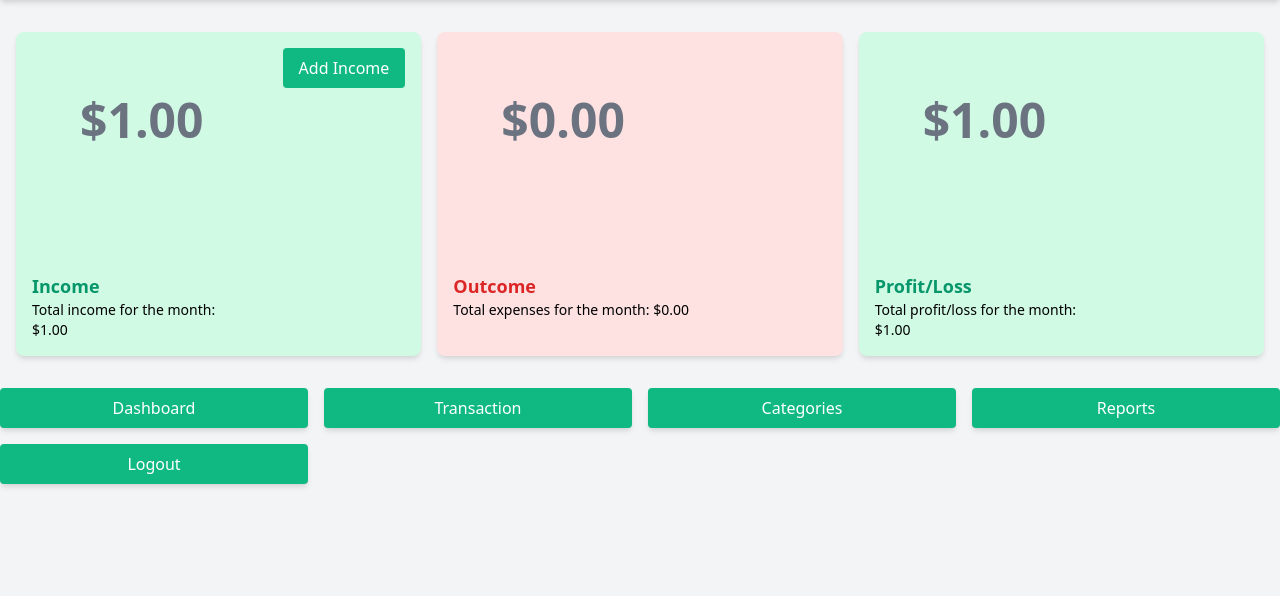
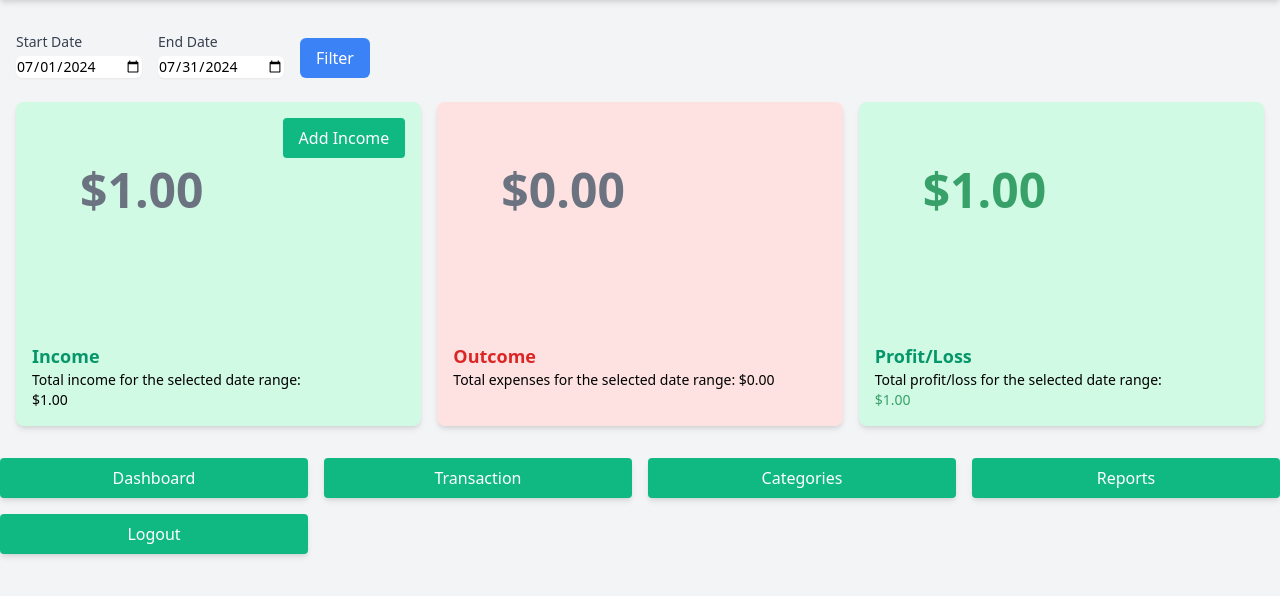
Before and after one commit to 8codevoyager122/tracking, a PHP site: page /dashboard.php in a window 1280 px wide. Shown: the part 44-640 px from the top of the page. Run offline with PHP 8.4, Linux system fonts and the light colour scheme; a user stored in the database is signed in; data comes from the database, SQL or seed files in the repository.

Commit message:
Update dashboard.php

```diff
--- a/dashboard.php
+++ b/dashboard.php
@@ -11,8 +11,6 @@ if (!isset($_SESSION['username'])) {
 // Initialize variables
 $Income = isset($_SESSION['Income']) ? floatval($_SESSION['Income']) : 0; // Manual income set by the user
 $user_id = $_SESSION['user_id'];
-$currentMonth = date('m');
-$currentYear = date('Y');
 
 // Get the start and end dates from the form submission if available
 $startDate = isset($_POST['start_date']) ? $_POST['start_date'] : date('Y-m-01');
@@ -20,20 +18,20 @@ $endDate = isset($_POST['end_date']) ? $_POST['end_date'] : date('Y-m-t');
 
 try {
     // Calculate total income from transactions
-    $stmtIncome = $pdo->prepare("SELECT SUM(amount) AS total_income FROM transactions WHERE user_id = :user_id AND MONTH(transaction_date) = :month AND YEAR(transaction_date) = :year AND category = 'income'");
-    $stmtIncome->execute(['user_id' => $user_id, 'month' => $currentMonth, 'year' => $currentYear]);
+    $stmtIncome = $pdo->prepare("SELECT SUM(amount) AS total_income FROM transactions WHERE user_id = :user_id AND transaction_date BETWEEN :start_date AND :end_date AND category = 'income'");
+    $stmtIncome->execute(['user_id' => $user_id, 'start_date' => $startDate, 'end_date' => $endDate]);
     $totalIncome = $stmtIncome->fetchColumn();
     $totalIncome = $totalIncome ? $totalIncome : 0;
 
     // Calculate total expenses from transactions
-    $stmtExpenses = $pdo->prepare("SELECT SUM(amount) AS total_expenses FROM transactions WHERE user_id = :user_id AND MONTH(transaction_date) = :month AND YEAR(transaction_date) = :year AND category = 'expense'");
-    $stmtExpenses->execute(['user_id' => $user_id, 'month' => $currentMonth, 'year' => $currentYear]);
+    $stmtExpenses = $pdo->prepare("SELECT SUM(amount) AS total_expenses FROM transactions WHERE user_id = :user_id AND transaction_date BETWEEN :start_date AND :end_date AND category = 'expense'");
+    $stmtExpenses->execute(['user_id' => $user_id, 'start_date' => $startDate, 'end_date' => $endDate]);
     $totalExpenses = $stmtExpenses->fetchColumn();
     $totalExpenses = $totalExpenses ? $totalExpenses : 0;
 
     // Calculate total outcome (sum of transactions)
-    $stmtOutcome = $pdo->prepare("SELECT SUM(amount) AS total_outcome FROM transactions WHERE user_id = :user_id AND MONTH(transaction_date) = :month AND YEAR(transaction_date) = :year");
-    $stmtOutcome->execute(['user_id' => $user_id, 'month' => $currentMonth, 'year' => $currentYear]);
+    $stmtOutcome = $pdo->prepare("SELECT SUM(amount) AS total_outcome FROM transactions WHERE user_id = :user_id AND transaction_date BETWEEN :start_date AND :end_date");
+    $stmtOutcome->execute(['user_id' => $user_id, 'start_date' => $startDate, 'end_date' => $endDate]);
     $totalOutcome = $stmtOutcome->fetchColumn();
     $totalOutcome = $totalOutcome ? $totalOutcome : 0;
 
@@ -42,6 +40,44 @@ try {
 
 } catch (PDOException $e) {
     echo "Error: " . $e->getMessage(); // Display any SQL errors
+}
+
+if ($_SERVER['REQUEST_METHOD'] === 'POST') {
+    $data = json_decode(file_get_contents('php://input'), true);
+
+    if (isset($data['Income'])) {
+        $Income = floatval($data['Income']);
+        $_SESSION['Income'] = $Income;
+
+        // Recalculate the total income and expenses with the new manual income
+        try {
+            $stmtIncome = $pdo->prepare("SELECT SUM(amount) AS total_income FROM transactions WHERE user_id = :user_id AND transaction_date BETWEEN :start_date AND :end_date AND category = 'income'");
+            $stmtIncome->execute(['user_id' => $user_id, 'start_date' => $startDate, 'end_date' => $endDate]);
+            $totalIncome = $stmtIncome->fetchColumn();
+            $totalIncome = $totalIncome ? $totalIncome : 0;
+            $totalIncome += $Income;
+
+            // Recalculate total expenses
+            $stmtExpenses = $pdo->prepare("SELECT SUM(amount) AS total_expenses FROM transactions WHERE user_id = :user_id AND transaction_date BETWEEN :start_date AND :end_date AND category = 'expense'");
+            $stmtExpenses->execute(['user_id' => $user_id, 'start_date' => $startDate, 'end_date' => $endDate]);
+            $totalExpenses = $stmtExpenses->fetchColumn();
+            $totalExpenses = $totalExpenses ? $totalExpenses : 0;
+
+            // Calculate total outcome (sum of transactions)
+            $stmtOutcome = $pdo->prepare("SELECT SUM(amount) AS total_outcome FROM transactions WHERE user_id = :user_id AND transaction_date BETWEEN :start_date AND :end_date");
+            $stmtOutcome->execute(['user_id' => $user_id, 'start_date' => $startDate, 'end_date' => $endDate]);
+            $totalOutcome = $stmtOutcome->fetchColumn();
+            $totalOutcome = $totalOutcome ? $totalOutcome : 0;
+            $totalOutcome += $Income;
+
+            echo json_encode(['message' => 'Income updated successfully', 'totalIncome' => $totalIncome, 'totalOutcome' => $totalOutcome]);
+        } catch (PDOException $e) {
+            echo json_encode(['error' => 'Error: ' . $e->getMessage()]);
+        }
+    } else {
+        echo json_encode(['error' => 'Invalid request']);
+    }
+    exit;
 }
 ?>
 
@@ -52,6 +88,14 @@ try {
     <meta name="viewport" content="width=device-width, initial-scale=1.0">
     <title>Dashboard</title>
     <link href="https://cdn.jsdelivr.net/npm/tailwindcss@2.2.19/dist/tailwind.min.css" rel="stylesheet">
+    <style>
+        .profit {
+            color: #38a169; /* Green for profit */
+        }
+        .loss {
+            color: #e53e3e; /* Red for loss */
+        }
+    </style>
 </head>
 <body class="bg-gray-100 dark:bg-gray-900">
     <div class="flex flex-col min-h-screen">
@@ -62,8 +106,21 @@ try {
             </div>
         </header>
 
-        <!-- Main content section -->
         <main class="container mx-auto px-4 py-8">
+            <form method="POST" action="dashboard.php" class="mb-6">
+                <div class="flex space-x-4 mb-4">
+                    <div>
+                        <label for="start_date" class="block text-sm font-medium text-gray-700 dark:text-gray-300">Start Date</label>
+                        <input type="date" id="start_date" name="start_date" value="<?php echo htmlspecialchars($startDate); ?>" class="mt-1 block w-full border-gray-300 rounded-md shadow-sm focus:border-indigo-500 focus:ring-indigo-500 sm:text-sm">
+                    </div>
+                    <div>
+                        <label for="end_date" class="block text-sm font-medium text-gray-700 dark:text-gray-300">End Date</label>
+                        <input type="date" id="end_date" name="end_date" value="<?php echo htmlspecialchars($endDate); ?>" class="mt-1 block w-full border-gray-300 rounded-md shadow-sm focus:border-indigo-500 focus:ring-indigo-500 sm:text-sm">
+                    </div>
+                    <button type="submit" class="self-end bg-blue-500 text-white py-2 px-4 rounded-md">Filter</button>
+                </div>
+            </form>
+
             <div class="grid grid-cols-1 md:grid-cols-2 lg:grid-cols-3 gap-4">
                 <!-- Total Income -->
                 <div class="relative bg-green-100 dark:bg-green-800 rounded-lg shadow-md overflow-hidden">
@@ -74,8 +131,9 @@ try {
                         <h1 id="totalIncome" class="text-5xl justify-center items-center text-zinc-600 mx-16 my-16 text-gray-500 font-bold">$<?php echo number_format($totalIncome, 2); ?></h1>
                     </div>
                     <div class="p-4">
-                        <h3 class="text-lg font-semibold text-green-600 dark:text-green-300">Income</h3>
-                        <p class="text-sm text-zinc-600">Total income for the month:</p><p class="text-sm text-zinc-600" id="numba-this">$<?php echo number_format($totalIncome, 2); ?></p>
+                        <h3 class="text-lg font-semibold text-green-600 dark:text-blue-300">Income</h3>
+                        <p class="text-sm text-zinc-600">Total income for the selected date range:</p>
+                        <p class="text-sm text-zinc-600" id="numba-this">$<?php echo number_format($totalIncome, 2); ?></p>
                     </div>
                 </div>
 
@@ -86,21 +144,21 @@ try {
                     </div>
                     <div class="p-4">
                         <h3 class="text-lg font-semibold text-red-600 dark:text-red-300">Outcome</h3>
-                        <p class="text-sm text-zinc-600">Total expenses for the month: $<?php echo number_format($totalOutcome, 2); ?></p>
+                        <p class="text-sm text-zinc-600">Total expenses for the selected date range: $<?php echo number_format($totalOutcome, 2); ?></p>
                     </div>
                 </div>
+
+                <!-- Total Profit/Loss -->
                 <div class="relative bg-green-100 dark:bg-green-800 rounded-lg shadow-md overflow-hidden">
-                    <div class="absolute top-0 right-0 p-4">
-                    </div>
                     <div class="h-40 md:h-56 overflow-hidden">
-                        <h1 id="totalProfit" class="text-5xl justify-center items-center text-zinc-600 mx-16 my-16 text-gray-500 font-bold">$<?php echo number_format($totalIncome-$totalOutcome, 2); ?></h1>
+                        <h1 id="totalProfit" class="text-5xl justify-center items-center text-zinc-600 mx-16 my-16 text-gray-500 font-bold">$<?php echo number_format($totalIncome - $totalOutcome, 2); ?></h1>
                     </div>
                     <div class="p-4">
                         <h3 class="text-lg font-semibold text-green-600 dark:text-green-300">Profit/Loss</h3>
-                        <p class="text-sm text-zinc-600">Total profit/loss for the month:</p><p class="text-sm text-zinc-600" id="numba-profit">$<?php echo number_format($totalIncome-$totalOutcome, 2); ?></p>
+                        <p class="text-sm text-zinc-600">Total profit/loss for the selected date range:</p>
+                        <p class="text-sm text-zinc-600" id="numba-profit">$<?php echo number_format($totalIncome - $totalOutcome, 2); ?></p>
                     </div>
                 </div>
-
             </div>
         </main>
 
@@ -113,7 +171,7 @@ try {
             <button id="logoutButton" class="bg-green-500 text-white py-2 px-4 rounded shadow-md">Logout</button>
         </div>
 
-        <!-- JavaScript to handle button clicks -->
+        <!-- JavaScript to handle button clicks and update colors -->
         <script>
             document.getElementById('dashboardButton').addEventListener('click', function() {
                 window.location.href = "dashboard.php"; // Refreshes the current page
@@ -134,83 +192,50 @@ try {
             document.getElementById('logoutButton').addEventListener('click', function() {
                 window.location.href = "logout.php";
             });
+
             function numberWithCommas(x) {
                 return x.toString().replace(/\B(?=(\d{3})+(?!\d))/g, ",");
             }
+
+            function updateProfitLossColor(profit) {
+                console.log("Updating profit/loss color for profit: " + profit);
+                const profitElement = document.getElementById('totalProfit');
+                const profitTextElement = document.getElementById('numba-profit');
+                if (profit >= 0) {
+                    profitElement.classList.remove('loss');
+                    profitElement.classList.add('profit');
+                    profitTextElement.classList.remove('loss');
+                    profitTextElement.classList.add('profit');
+                } else {
+                    profitElement.classList.remove('profit');
+                    profitElement.classList.add('loss');
+                    profitTextElement.classList.remove('profit');
+                    profitTextElement.classList.add('loss');
+                }
+                console.log("Profit/Loss element class: " + profitElement.className);
+            }
+
             // Handle Add Manual Income button click
             document.getElementById('addIncomeBtn').addEventListener('click', function() {
-    const Income = prompt('Enter income amount:');
-    if (Income) {
-        document.getElementById('totalIncome').innerText = '$' + numberWithCommas(parseFloat(Income).toFixed(2));
-        document.getElementById('numba-this').innerText = '$' +  numberWithCommas(parseFloat(Income).toFixed(2));
-        var outcome = parseFloat(document.getElementById('outcome-txt').innerHTML);
-        document.getElementById('totalProfit').innerText = '$' + numberWithCommas(parseFloat(Income-outcome).toFixed(2))
-                document.getElementById('numba-profit').innerText = '$' + numberWithCommas(parseFloat(Income-outcome).toFixed(2))
+                const income = prompt('Enter income amount:');
+                if (income) {
+                    const formattedIncome = '$' + numberWithCommas(parseFloat(income).toFixed(2));
+                    document.getElementById('totalIncome').innerText = formattedIncome;
+                    document.getElementById('numba-this').innerText = formattedIncome;
 
-        // Make the AJAX request to update the server-side data
-        fetch(window.location.href, {
-            method: 'POST',
-            headers: {
-                'Content-Type': 'application/json',
-            },
-            body: JSON.stringify({
-                Income: Income
-            }),
-        })
-     .then(response => response.json())
-     .then(data => {
-            if (data.error) {
-                alert(data.error);
-            } else {
-                alert(data.message);
-            }
-        })
-     .catch((error) => {
-            console.error('Error:', error);
-        });
+                    const outcome = parseFloat(document.getElementById('outcome-txt').innerText.replace(/[^0-9.-]+/g, ""));
+                    const profit = parseFloat(income) - outcome;
+                    document.getElementById('totalProfit').innerText = '$' + numberWithCommas(profit.toFixed(2));
+                    document.getElementById('numba-profit').innerText = '$' + numberWithCommas(profit.toFixed(2));
+
+                    updateProfitLossColor(profit);
                 }
             });
+
+            // Initialize profit/loss color on page load
+            const initialProfit = parseFloat(document.getElementById('totalIncome').innerText.replace(/[^0-9.-]+/g, "")) - parseFloat(document.getElementById('outcome-txt').innerText.replace(/[^0-9.-]+/g, ""));
+            updateProfitLossColor(initialProfit);
         </script>
     </div>
 </body>
 </html>
-
-<?php
-if ($_SERVER['REQUEST_METHOD'] === 'POST') {
-    $data = json_decode(file_get_contents('php://input'), true);
-
-    if (isset($data['Income'])) {
-        $Income = floatval($data['Income']);
-        $_SESSION['Income'] = $Income;
-
-        // Recalculate the total income and expenses with the new manual income
-        try {
-            $stmtIncome = $pdo->prepare("SELECT SUM(amount) AS total_income FROM transactions WHERE user_id = :user_id AND MONTH(transaction_date) = :month AND YEAR(transaction_date) = :year AND category = 'income'");
-            $stmtIncome->execute(['user_id' => $user_id, 'month' => $currentMonth, 'year' => $currentYear]);
-            $totalIncome = $stmtIncome->fetchColumn();
-            $totalIncome = $totalIncome ? $totalIncome : 0;
-            $totalIncome += $Income;
-
-            // Recalculate total expenses
-            $stmtExpenses = $pdo->prepare("SELECT SUM(amount) AS total_expenses FROM transactions WHERE user_id = :user_id AND MONTH(transaction_date) = :month AND YEAR(transaction_date) = :year AND category = 'expense'");
-            $stmtExpenses->execute(['user_id' => $user_id, 'month' => $currentMonth, 'year' => $currentYear]);
-            $totalExpenses = $stmtExpenses->fetchColumn();
-            $totalExpenses = $totalExpenses ? $totalExpenses : 0;
-
-            // Calculate total outcome (sum of transactions)
-            $stmtOutcome = $pdo->prepare("SELECT SUM(amount) AS total_outcome FROM transactions WHERE user_id = :user_id AND MONTH(transaction_date) = :month AND YEAR(transaction_date) = :year");
-            $stmtOutcome->execute(['user_id' => $user_id, 'month' => $currentMonth, 'year' => $currentYear]);
-            $totalOutcome = $stmtOutcome->fetchColumn();
-            $totalOutcome = $totalOutcome ? $totalOutcome : 0;
-            $totalOutcome += $Income;
-
-            echo json_encode(['message' => 'Income updated successfully', 'totalIncome' => $totalIncome, 'totalOutcome' => $totalOutcome]);
-        } catch (PDOException $e) {
-            echo json_encode(['error' => 'Error: ' . $e->getMessage()]);
-        }
-    } else {
-        echo json_encode(['error' => 'Invalid request']);
-    }
-    exit;
-}
-?>
```
Lines whose indentation alone changed are shown as unchanged.
